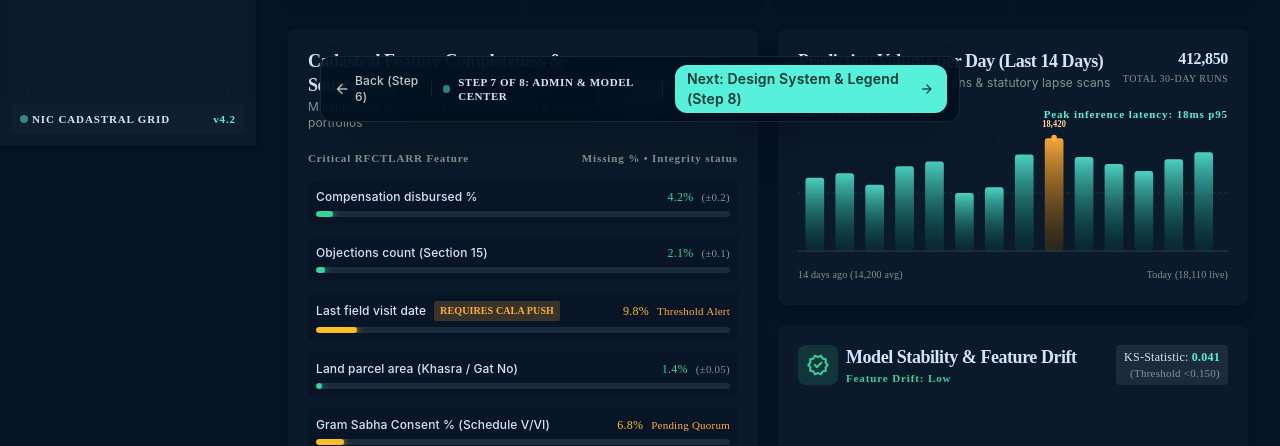
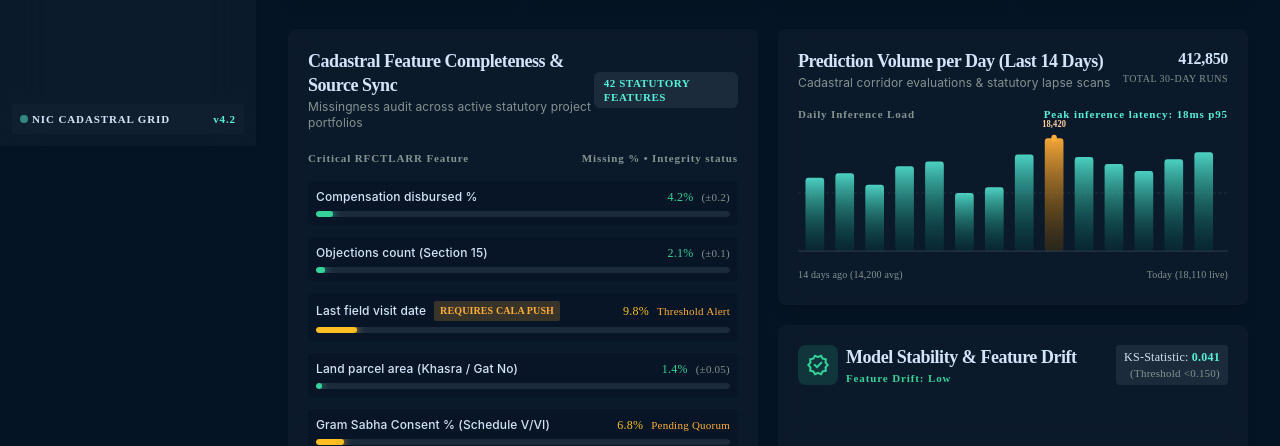
Before and after one commit to mdnavedanjum90-source/SIH-26017, a plain HTML site: page stitch_bhoomidrishti_design_system_guide/bhoomidrishti_admin_data_scientist_command_center/index.html in a window 1280 px wide. Shown: the part 654-1100 px from the top of the page. Drawn offline with nearby package versions, Linux system fonts and the light colour scheme.

Commit message:
Remove bottom navigation pill from index.html
Removed the bottom navigation pill section from the HTML.

```diff
--- a/stitch_bhoomidrishti_design_system_guide/bhoomidrishti_admin_data_scientist_command_center/index.html
+++ b/stitch_bhoomidrishti_design_system_guide/bhoomidrishti_admin_data_scientist_command_center/index.html
@@ -777,21 +777,4 @@
 </div>
 </div></main></div>
 
-<!-- Bottom Navigation Pill -->
-<div class="fixed bottom-6 left-1/2 -translate-x-1/2 z-50 flex items-center gap-space-md px-space-md py-2 rounded-full bg-surface-container-lowest/90 backdrop-blur-xl border border-outline-variant/40 shadow-2xl">
-  <a href="../bhoomidrishti_district_officer_cala_dashboard/index.html" class="inline-flex items-center gap-1 text-on-surface-variant hover:text-on-surface text-body-sm font-medium transition-colors">
-    <span class="material-symbols-outlined text-[18px]">arrow_back</span>
-    <span>Back (Step 6)</span>
-  </a>
-  <span class="h-4 w-[1px] bg-outline-variant/30"></span>
-  <div class="flex items-center gap-2">
-    <span class="w-2 h-2 rounded-full bg-primary animate-pulse"></span>
-    <span class="font-label-caps text-label-caps text-on-surface uppercase tracking-wider font-semibold">Step 7 of 8: Admin &amp; Model Center</span>
-  </div>
-  <span class="h-4 w-[1px] bg-outline-variant/30"></span>
-  <a href="../bhoomidrishti_design_system_cartographic_legend/index.html" class="inline-flex items-center gap-1.5 px-space-md py-1 rounded-full bg-primary text-on-primary font-body-sm font-semibold hover:bg-primary-container transition-all active:scale-95 shadow-sm">
-    <span>Next: Design System &amp; Legend (Step 8)</span>
-    <span class="material-symbols-outlined text-[16px]">arrow_forward</span>
-  </a>
-</div>
 </body></html>
```
